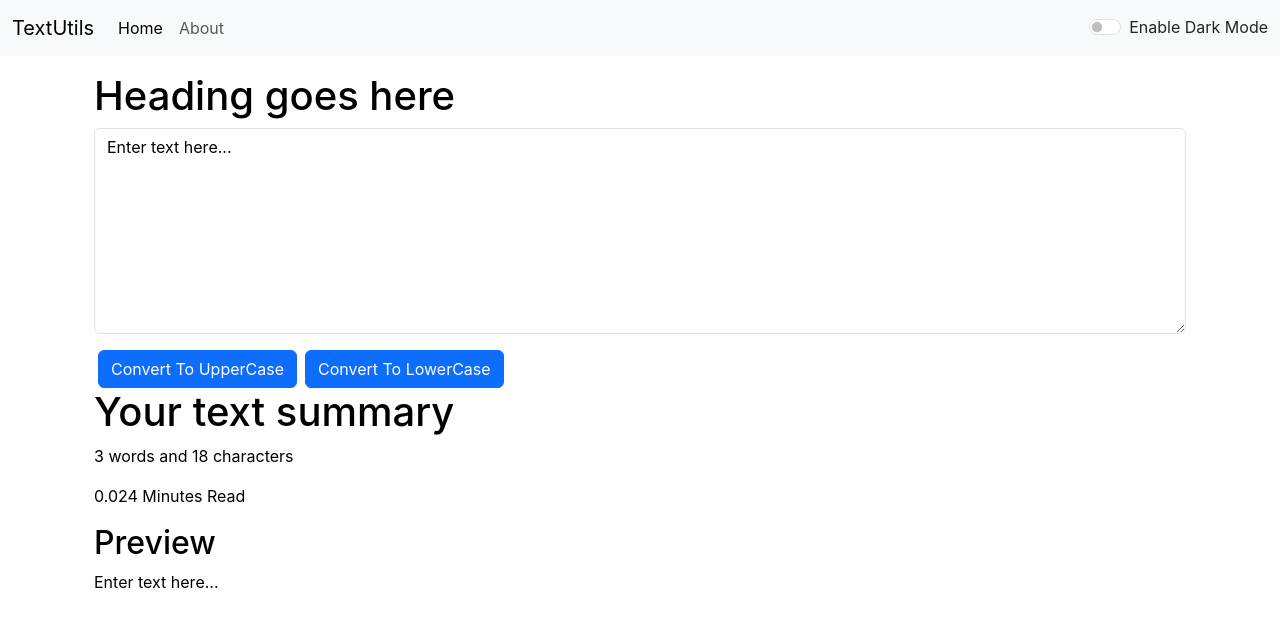
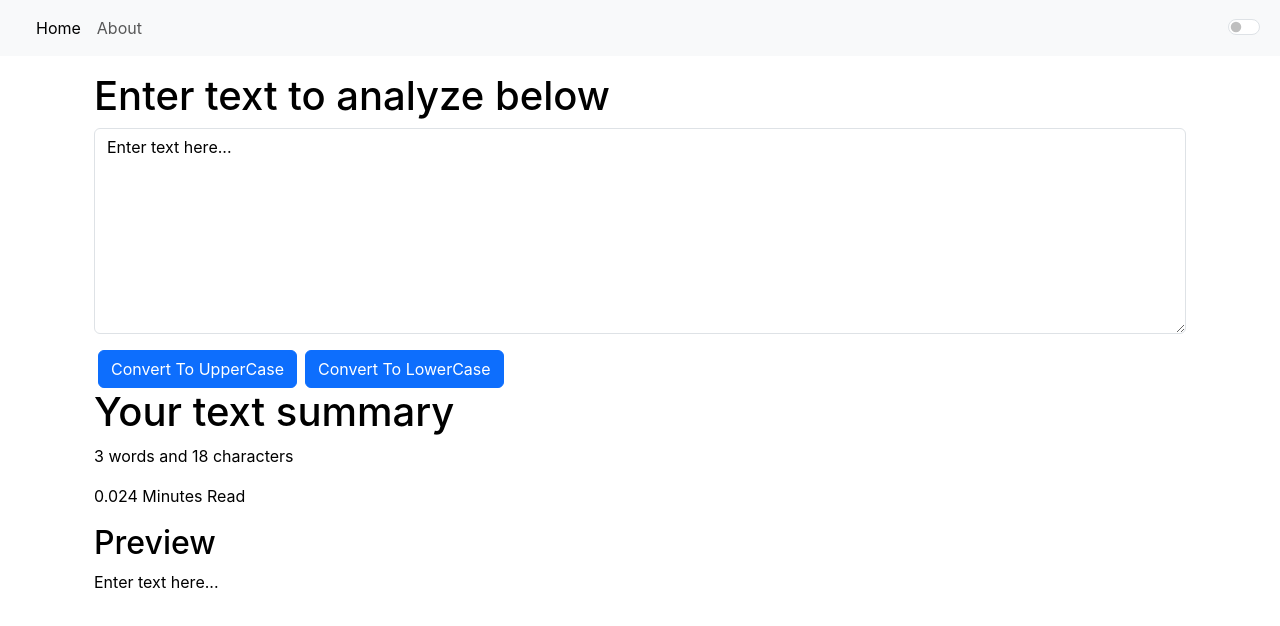
Before and after one commit to Ankita-Subedi/Learning-React, a React (Create React App) app in the folder textutils/: page / in a window 1280 px wide. Shown: the top 626 px of the page. Built offline with nearby package versions, Linux system fonts and the light colour scheme.

Commit message:
change on router

```diff
--- a/textutils/src/App.js
+++ b/textutils/src/App.js
@@ -2,8 +2,16 @@ import './App.css';
 import Alert from './components/Alert';
 import Navbar from './components/Navbar';
 import TextBox from './components/TextBox';
-//import About from './components/About';
+import About from './components/About';
 import React, {useState} from 'react';
+// import { Router } from 'react-router-dom';
+// import React from "react";
+import {
+  BrowserRouter as Router,
+  Routes,
+  Route,
+} from "react-router-dom";
+
 
 function App() {
   const [mode, setMode] = useState('light');
@@ -40,12 +48,41 @@ function App() {
 
   return (
     <>
-    <Navbar  forLogo = "TextUtils" mode = {mode} toggleMode={toggleMode} btnTxt={btnTxt}/>
-    <Alert alert={alert} />
-      <div className='container my-3'>
-      <TextBox  heading="Heading goes here" mode={mode} showAlert={showAlert}/>
-      {/* <About/> */}
+      {/* <BrowserRouter>
+        <Navbar
+          title="TextUtils2"
+          aboutText="TextAbouts"
+          mode={mode}
+          toggleMode={toggleMode}
+        />
+        <Alert alert={alert} />
+        <div className="container my-4" mode={mode}>
+          <Routes>
+            <Route exact path="/about" element={<About />}></Route>
+            <Route
+              exact path="/"
+              element={
+                <Textbox
+                  showAlert={showAlert}
+                  heading="Enter Text to analyze "
+                  mode={mode}
+                />
+              }
+            ></Route>
+          </Routes>
+        </div>
+      </BrowserRouter> */}
+
+<Router>
+      <Navbar title="TextUtils" mode={mode} toggleMode={toggleMode} />
+      <Alert alert={alert} />
+      <div className="container my-3">
+        <Routes>
+          <Route path="/about" element={<About />} />
+          <Route path="/" element={<TextBox showAlert={showAlert} heading="Enter text to analyze below" mode={mode} />} />
+        </Routes>
       </div>
+    </Router>
     </>
   );
 }
```
Also changed, not shown: 1 other file (tests, documents, lock files or other folders).
